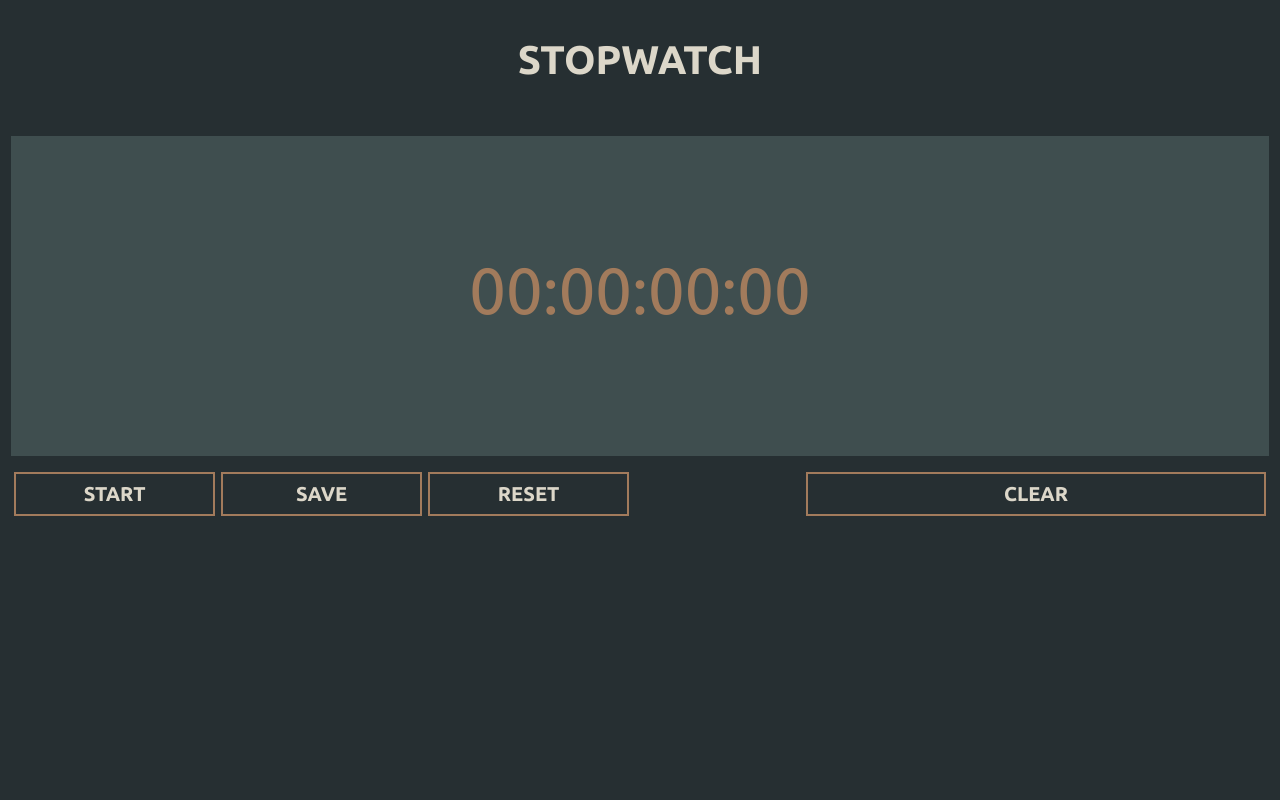
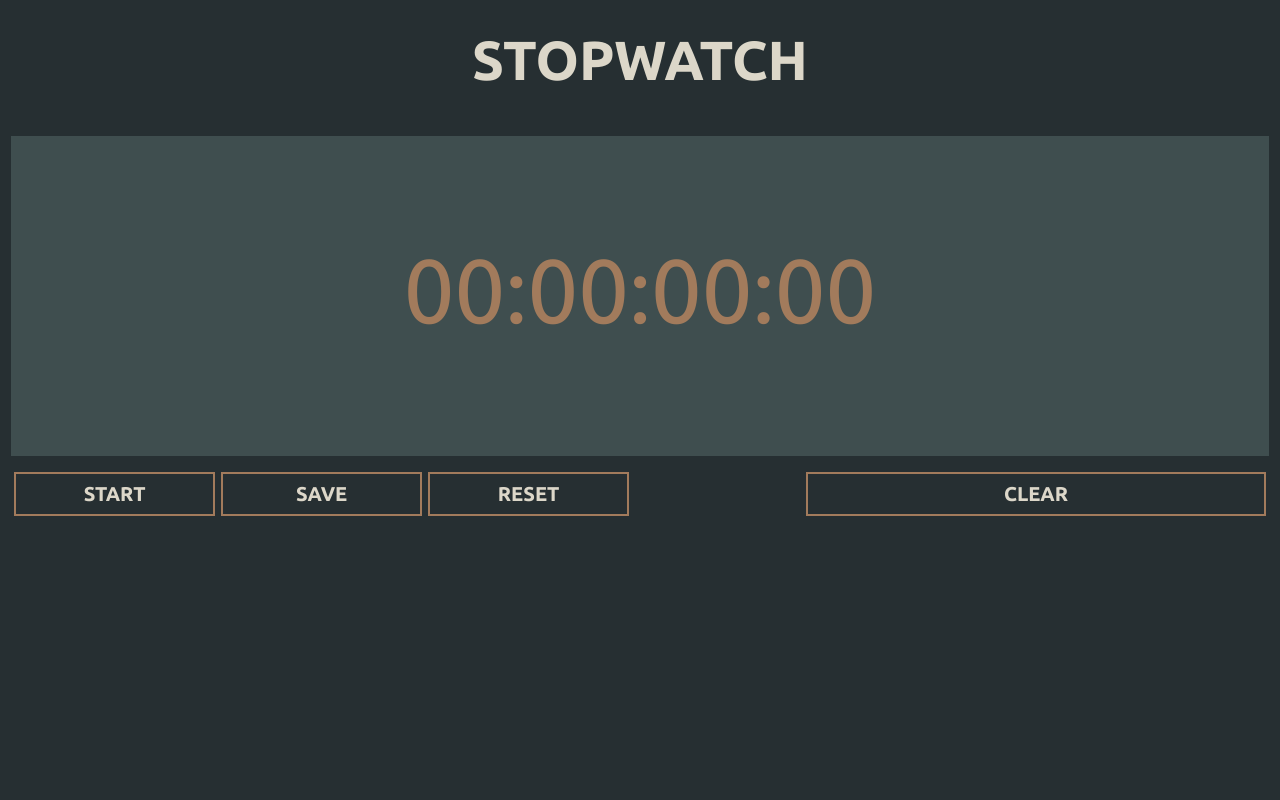
Before and after one commit to graycorvid/stopwatch, a website: page index.html in a window 1280 px wide. Drawn offline with nearby package versions, Linux system fonts and the light colour scheme; files that its build step writes are made by us from their sources.

Commit message:
change _header.scss and _layout.scss for bigger screens

```diff
--- a/src/sass/layout/_header.scss
+++ b/src/sass/layout/_header.scss
@@ -12,5 +12,8 @@ header {
     @include mediaQ(small) {
       font-size: 4em;
     }
+    @include mediaQ(large) {
+      font-size: 5.5em;
+    }
   }
 }
--- a/src/sass/layout/_layout.scss
+++ b/src/sass/layout/_layout.scss
@@ -31,6 +31,9 @@ main {
     @include mediaQ(small) {
       font-size: 6.5em;
     }
+    @include mediaQ(large) {
+      font-size: 9em;
+    }
   }
   .warning {
     opacity: 0;
@@ -51,9 +54,15 @@ main {
   flex-direction: column;
   margin: 1em;
   padding: 0;
-  font-size: 1em;
+  font-size: 1.2em;
   @include mediaQ(small) {
     font-size: 2em;
+  }
+  @include mediaQ(medium) {
+    font-size: 2.5em;
+  }
+  @include mediaQ(large) {
+    font-size: 3.5em;
   }
 }
 .buttons {
```
